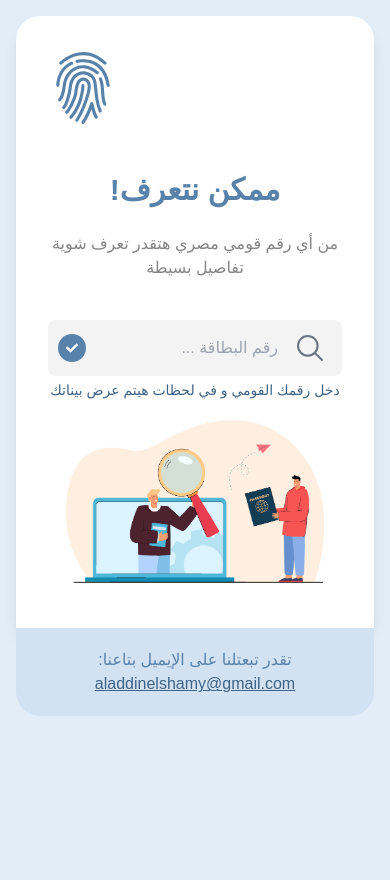
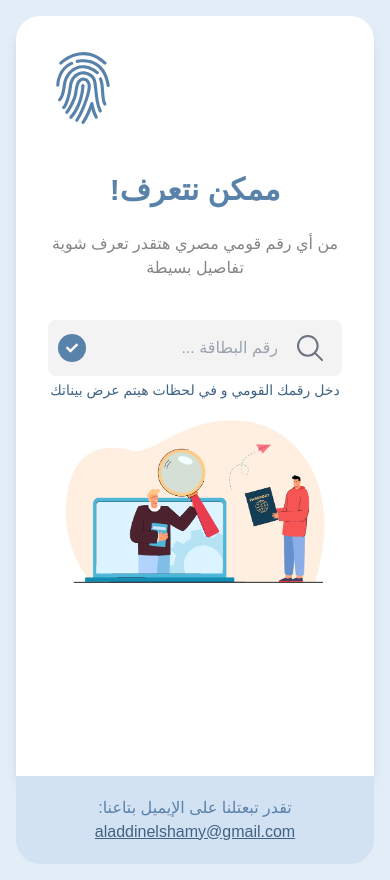
Before and after one commit to Aladdin-Elshamy/Maalomaty, a React (Vite) app: page / in a window 390 px wide. Before the commit the page ends 844 px from the top, so only its background shows below. Built offline with nearby package versions, Linux system fonts and the light colour scheme; a web font is replaced by a local one.

Commit message:
Adjust card height

```diff
--- a/src/App.tsx
+++ b/src/App.tsx
@@ -17,7 +17,7 @@ function App() {
     setIdDetails(idCardDetails)
   }
   return (
-    <>
+    <div className='min-h-full'>
       <main className='p-4 pb-0 sm:p-8 sm:pb-0'>
         <div className='container bg-white rounded-t-3xl shadow-lg'>
           <img src='./images/Group.svg' alt='logo' className='block pt-9 mb-12 pl-2 sm:mb-4 mr-auto' />
@@ -38,7 +38,7 @@ function App() {
           ) : (
             <div className='mt-1 pb-8'>
               <p className='text-sm text-[#406385] text-center'>دخل رقمك القومي و في لحظات هيتم عرض بيناتك</p>
-            <img src='./images/waiting-img.jpg' className='block max-h-52 w-auto object-cover mx-auto' />
+              <img src='./images/waiting-img.jpg' className='block max-h-52 md:max-h-64 lg:max-h-96 lg:mt-4 w-auto object-cover mx-auto' />
             </div>
           )}
         </div>
@@ -49,7 +49,7 @@ function App() {
         </div>
       </footer>
       <Toaster />
-    </>
+    </div>
 
 
   )
--- a/src/index.css
+++ b/src/index.css
@@ -7,3 +7,15 @@ body {
   direction: rtl;
   font-family: "Baloo Bhaijaan 2", sans-serif;
 }
+#root {
+  height: 100vh;
+}
+@media (max-width: 768px) {
+  main > div {
+    min-height: 93vh;
+  }
+
+}
+main > div {
+  min-height: 90vh;
+}
```
Lines whose indentation alone changed are shown as unchanged.
